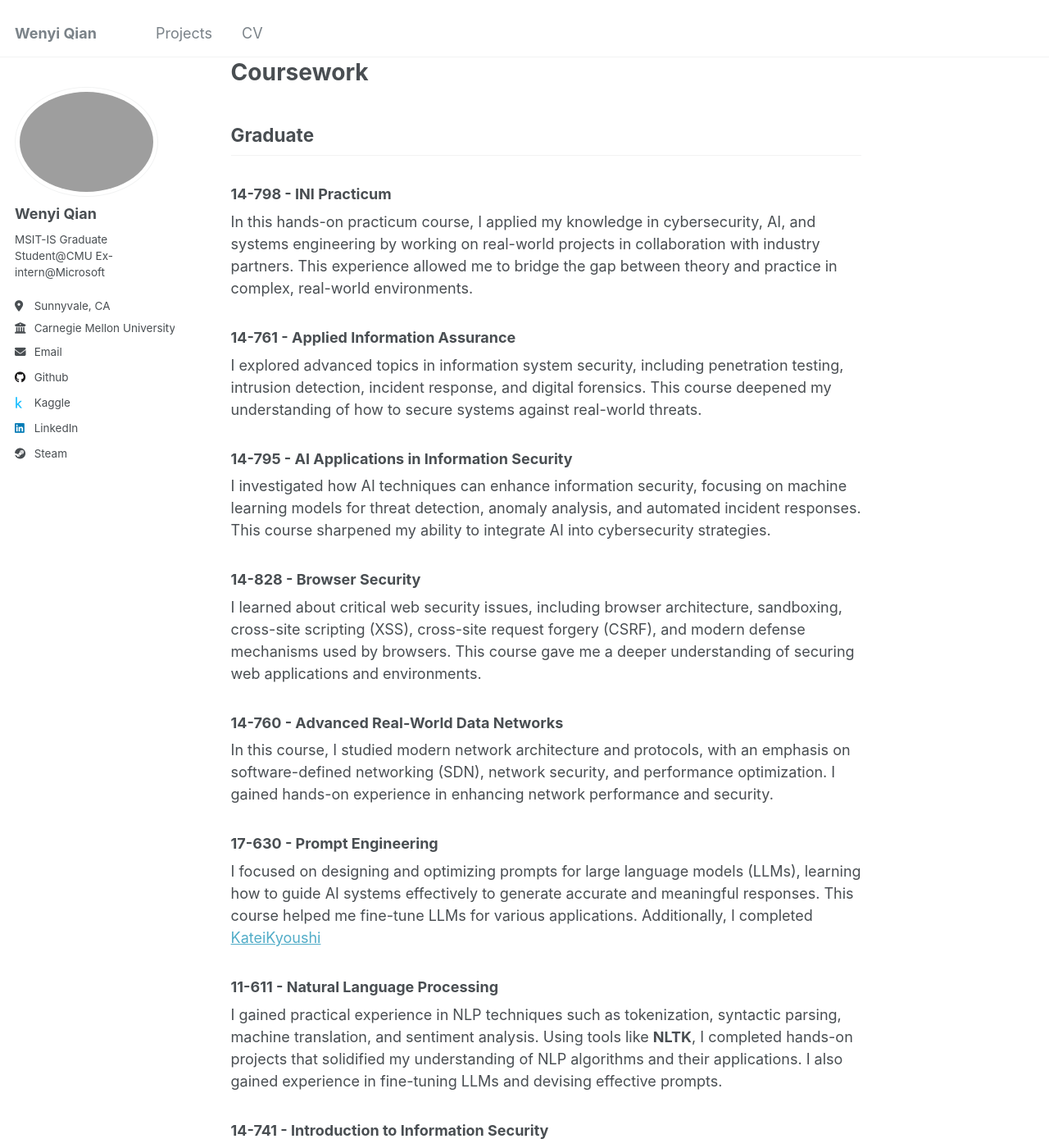
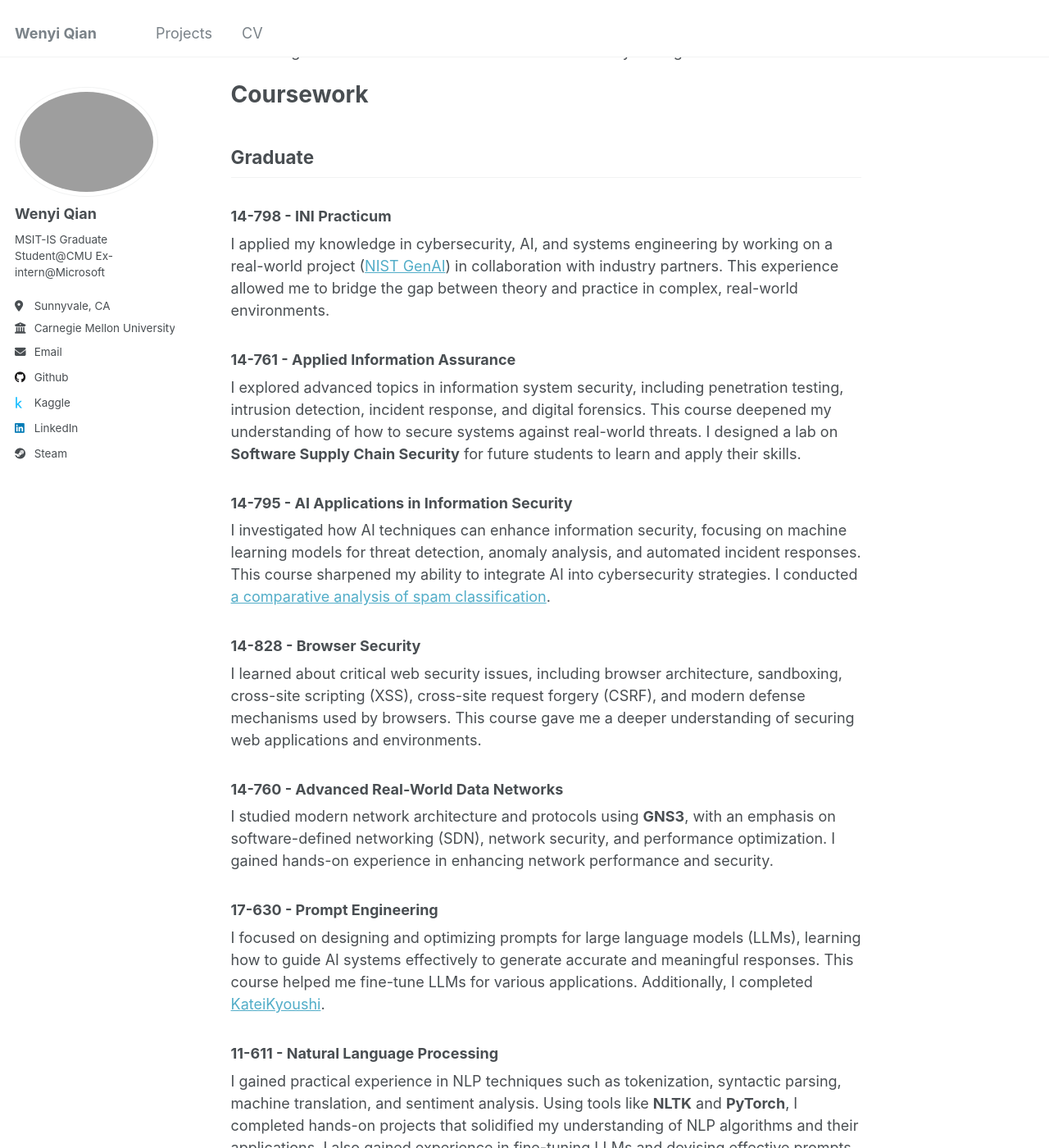
Before and after one commit to MaddogQ/maddogq.github.io, a Jekyll site: the page built from _pages/about.md, in a window 1280 px wide and 1400 px high, scrolled down 605 px. Shown: the whole window at 82% size. Built offline with Jekyll 4.4.1, drawn with Linux system fonts in a browser that asks for light colours; some of the changed text lies outside the part shown.

Commit message:
update coursework

```diff
--- a/_pages/about.md
+++ b/_pages/about.md
@@ -7,7 +7,7 @@
   - /about.html
 ---
 
-I am a master's student majoring in Information Technology - Information Security (MSIT-IS) at Carnegie Mellon University, and I am actively seeking a full-time position in **Software Engineering** or related fields.
+I am a master's student majoring in Information Technology - Information Security (MSIT-IS) at Carnegie Mellon University, and I am actively seeking a full-time position in **Software Engineering**, **Machine Learning Engineering**, **Security Engineering** or related fields.
 
 I am proficient in programming using Python and Java, and highly skilled at solving problems related to data structures, algorithms, and system security. Through the diverse projects and courses I’ve taken over the years, I have gained a deep understanding of various topics within computer science, such as **Operating Systems, Deep Learning, Natural Language Processing, and Cybersecurity**. My internship at Microsoft, where I worked on Linux Integration Services Automation, taught me not only automation and system optimization techniques but also how to collaborate effectively on large-scale projects with cross-functional teams. My leadership experience in developing the Labtool UI project also honed my ability to manage teams and projects.
 
@@ -19,31 +19,31 @@
 ## Graduate
 
 ### 14-798 - INI Practicum
-In this hands-on practicum course, I applied my knowledge in cybersecurity, AI, and systems engineering by working on real-world projects in collaboration with industry partners. This experience allowed me to bridge the gap between theory and practice in complex, real-world environments.
+I applied my knowledge in cybersecurity, AI, and systems engineering by working on a real-world project ([NIST GenAI](/projects)) in collaboration with industry partners. This experience allowed me to bridge the gap between theory and practice in complex, real-world environments.
 
 ### 14-761 - Applied Information Assurance
-I explored advanced topics in information system security, including penetration testing, intrusion detection, incident response, and digital forensics. This course deepened my understanding of how to secure systems against real-world threats.
+I explored advanced topics in information system security, including penetration testing, intrusion detection, incident response, and digital forensics. This course deepened my understanding of how to secure systems against real-world threats. I designed a lab on **Software Supply Chain Security** for future students to learn and apply their skills.
 
 ### 14-795 - AI Applications in Information Security
-I investigated how AI techniques can enhance information security, focusing on machine learning models for threat detection, anomaly analysis, and automated incident responses. This course sharpened my ability to integrate AI into cybersecurity strategies.
+I investigated how AI techniques can enhance information security, focusing on machine learning models for threat detection, anomaly analysis, and automated incident responses. This course sharpened my ability to integrate AI into cybersecurity strategies. I conducted [a comparative analysis of spam classification](/projects).
 
 ### 14-828 - Browser Security
 I learned about critical web security issues, including browser architecture, sandboxing, cross-site scripting (XSS), cross-site request forgery (CSRF), and modern defense mechanisms used by browsers. This course gave me a deeper understanding of securing web applications and environments.
 
 ### 14-760 - Advanced Real-World Data Networks
-In this course, I studied modern network architecture and protocols, with an emphasis on software-defined networking (SDN), network security, and performance optimization. I gained hands-on experience in enhancing network performance and security.
+I studied modern network architecture and protocols using **GNS3**, with an emphasis on software-defined networking (SDN), network security, and performance optimization. I gained hands-on experience in enhancing network performance and security.
 
 ### 17-630 - Prompt Engineering
-I focused on designing and optimizing prompts for large language models (LLMs), learning how to guide AI systems effectively to generate accurate and meaningful responses. This course helped me fine-tune LLMs for various applications. Additionally, I completed [KateiKyoushi](/projects/)
+I focused on designing and optimizing prompts for large language models (LLMs), learning how to guide AI systems effectively to generate accurate and meaningful responses. This course helped me fine-tune LLMs for various applications. Additionally, I completed [KateiKyoushi](/projects).
 
 ### 11-611 - Natural Language Processing
-I gained practical experience in NLP techniques such as tokenization, syntactic parsing, machine translation, and sentiment analysis. Using tools like **NLTK**, I completed hands-on projects that solidified my understanding of NLP algorithms and their applications. I also gained experience in fine-tuning LLMs and devising effective prompts.
+I gained practical experience in NLP techniques such as tokenization, syntactic parsing, machine translation, and sentiment analysis. Using tools like **NLTK** and **PyTorch**, I completed hands-on projects that solidified my understanding of NLP algorithms and their applications. I also gained experience in fine-tuning LLMs and devising effective prompts.
 
 ### 14-741 - Introduction to Information Security
-I learned the fundamental principles of information security, covering topics such as cryptography, hash collision, network security, software vulnerabilities and blockchains. This course provided a solid foundation for understanding how to protect data and systems.
+I learned the fundamental principles of information security and gained hands-on experience with CTF challenges, covering topics such as cryptography, hash collisions, network security, software vulnerabilities, and blockchain technology. This course provided a solid foundation for understanding how to protect data and systems.
 
 ### 14-817 - Cyber Risk Modeling
-I delved into cyber risk assessment, focusing on modeling techniques like attack trees, threat modeling, and risk quantification. This course sharpened my ability to analyze and manage cyber risks effectively.
+I delved into cyber risk assessment and security frameworks, such as **STRIDE**, **PASTA**, **OCTAVE**, etc., focusing on modeling techniques like attack trees, threat modeling, and risk quantification. This course sharpened my ability to analyze and manage cyber risks effectively.
 
 ### 11-785 - Introduction to Deep Learning
 I explored neural networks, including backpropagation, convolutional neural networks (CNNs), and recurrent neural networks (RNNs), and applied them in various AI tasks. Working with **PyTorch**, I implemented deep learning models and gained practical skills in AI development.
@@ -51,19 +51,19 @@
 ## Undergraduate
 
 ### CSCI 479 - Computer Science Design Project
-As part of this capstone course, I led a 4-person team in developing a medium-scale software project ([Labtool UI](/projects/)), following the full software development life cycle. I applied project management and teamwork skills to ensure the successful delivery of the solution.
+I led a 4-person team in developing a medium-scale software project ([Labtool UI](/projects)) using **Electron**, following the full software development life cycle. I applied project management and teamwork skills to ensure the successful delivery of the solution.
 
 ### CSCI 365 - Image Processing & Analysis
 I studied techniques in image processing using **PyTorch**, such as image transformation, filtering, and segmentation. This course introduced me to pattern recognition and advanced image analysis techniques.
 
 ### CSCI 315 - Operating Systems Design
-I learned the core principles of operating system design, including process management, memory management, file systems, and concurrency in **C**. I gained a strong understanding of how operating systems function and manage resources.
+I learned the core principles of operating system design, including process management, memory management, file systems, and concurrency using **C**. I gained a strong understanding of how operating systems function and manage resources.
 
 ### CSCI 311 - Design & Analysis of Algorithms
-In this course, I focused on algorithm complexity analysis and design techniques like divide and conquer, dynamic programming, and greedy algorithms. I improved my problem-solving skills by learning how to optimize algorithms for efficiency.
+I focused on algorithm complexity analysis and design techniques like divide and conquer, dynamic programming, and greedy algorithms. I improved my problem-solving skills by learning how to optimize algorithms for efficiency.
 
 ### CSCI 206 - Computer Organization
-I gained an understanding of the structure and function of modern computers, covering topics like assembly language, instruction sets (RISC-V), data paths, and memory hierarchies. I also practiced memory manipulation in **C**. This course gave me a deeper insight into how hardware and software interact.
+I gained an understanding of the structure and function of modern computers, covering topics like assembly language, instruction sets (**RISC-V**), and memory hierarchies. I also practiced memory manipulation in **C**.
 
 ### CSCI 205 - Software Engineering & Design
 I learned about software development methodologies using **Java**, focusing on design patterns and teamwork on large software projects. This course emphasized collaboration and design skills essential for building scalable software.
@@ -72,4 +72,4 @@
 I enhanced my skills in object-oriented programming, data abstraction, and advanced data structures like trees and graphs using **Python**. This course built on my foundational programming knowledge.
 
 ### CSCI 203 - Intro to Computer Science I
-In my first programming course, I learned the basics of programming, problem-solving, and algorithms using **Python**. I covered essential programming concepts such as loops, functions, and data structures, which set the foundation for my future studies.
+I learned the basics of programming, problem-solving, and data processing & analysis using **Python**.
```
